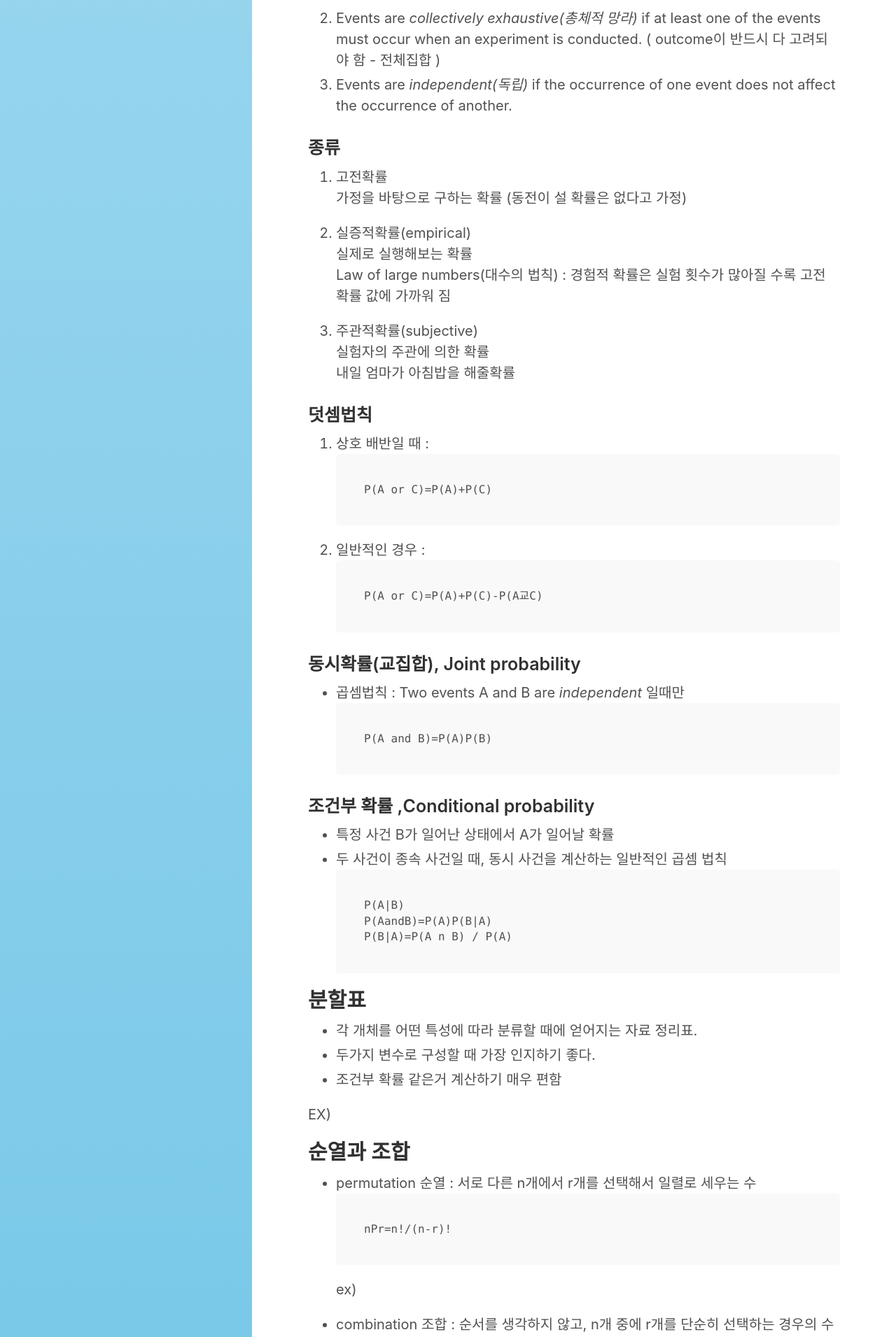
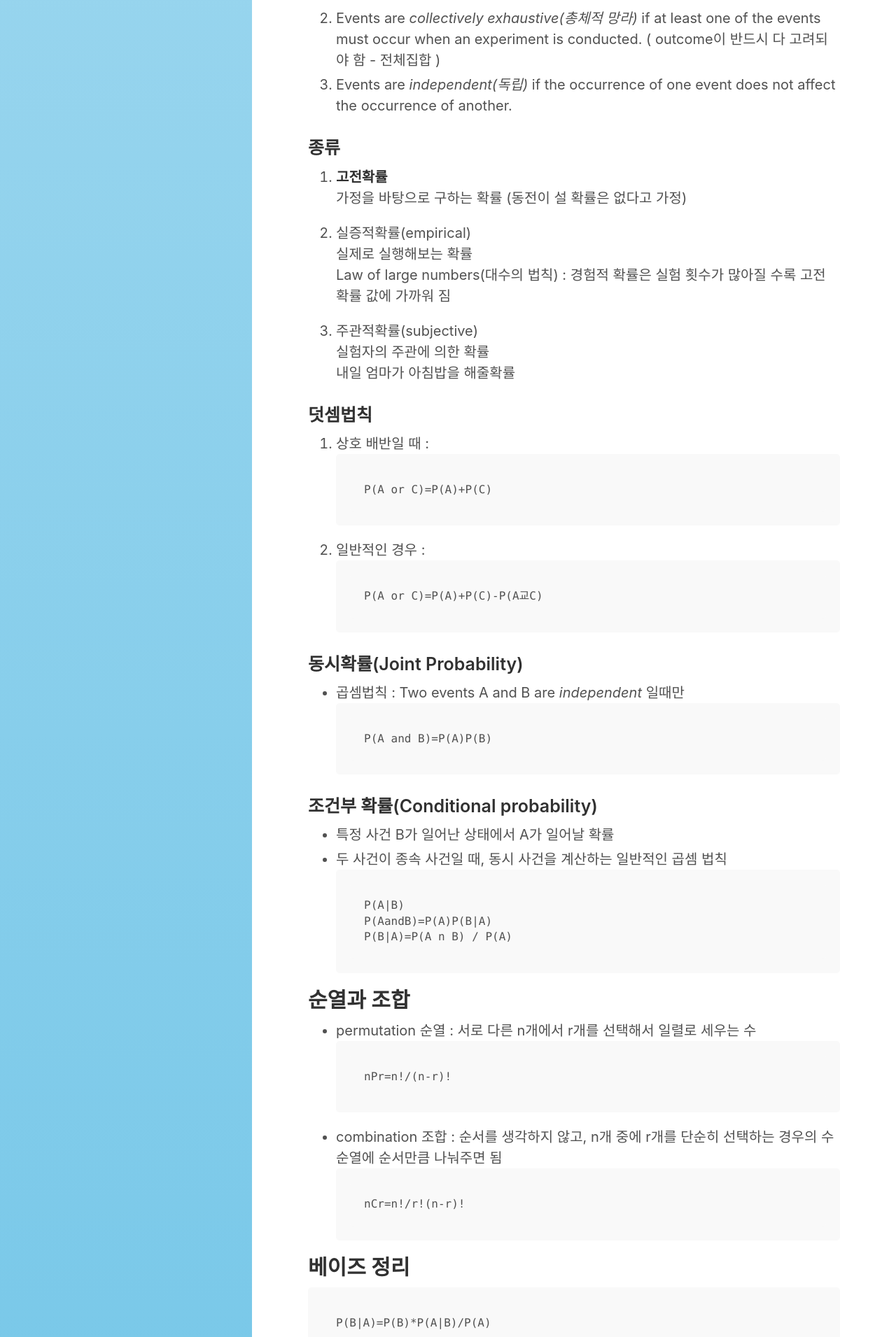
Before and after one commit to vlufoot/vlufoot.github.io, a Jekyll site: the page built from _posts/statistics/2018-11-26-biz_statistics_3.md, in a window 1280 px wide. Shown: the part 1035-2946 px from the top of the page at 70% size. Built offline with Jekyll 4.4.1, drawn with Linux system fonts in a browser that asks for light colours; some of the changed text lies outside the part shown.

Commit message:
Update 2018-11-26-biz_statistics_3.md

````diff
--- a/_posts/statistics/2018-11-26-biz_statistics_3.md
+++ b/_posts/statistics/2018-11-26-biz_statistics_3.md
@@ -38,7 +38,7 @@
 3. Events are *independent(독립)* if the occurrence of one event does not affect the occurrence of another.
 
 ### 종류
-1. 고전확률
+1. **고전확률**
 가정을 바탕으로 구하는 확률 (동전이 설 확률은 없다고 가정)
 
 2. 실증적확률(empirical)
@@ -48,8 +48,6 @@
 3. 주관적확률(subjective)
 실험자의 주관에 의한 확률
 내일 엄마가 아침밥을 해줄확률
-
-
 
 
 
@@ -65,13 +63,13 @@
 P(A or C)=P(A)+P(C)-P(A교C)
 ```
 
-### 동시확률(교집합), Joint probability
+### 동시확률(Joint Probability)
 * 곱셈법칙 : Two events A and B are *independent* 일때만
 ```
 P(A and B)=P(A)P(B)
 ```
 
-### 조건부 확률 ,Conditional probability
+### 조건부 확률(Conditional probability)
 * 특정 사건 B가 일어난 상태에서 A가 일어날 확률
 * 두 사건이 종속 사건일 때, 동시 사건을 계산하는 일반적인 곱셈 법칙
 ```
@@ -82,49 +80,41 @@
 
 
 
-## 분할표
-
-* 각 개체를 어떤 특성에 따라 분류할 때에 얻어지는 자료 정리표.
-* 두가지 변수로 구성할 때 가장 인지하기 좋다.
-* 조건부 확률 같은거 계산하기 매우 편함
-
-EX)
-
-
-
 ## 순열과 조합
 
 * permutation 순열 : 서로 다른 n개에서 r개를 선택해서 일렬로 세우는 수
 ```
 nPr=n!/(n-r)!
 ```
-ex)
-
 
 * combination 조합 : 순서를 생각하지 않고, n개 중에 r개를 단순히 선택하는 경우의 수
 순열에 순서만큼 나눠주면 됨
 ```
 nCr=n!/r!(n-r)!
 ```
-ex)
+
 
 
 
 ## 베이즈 정리
+```
+P(B|A)=P(B)*P(A|B)/P(A)
+```
 
-P(B|A)=P(B)*P(A|B)/P(A)
-
-어떠한 사건이 일어났을 때 확률값 =아무일도 안일어났을때 가정했을 때 확률값 * 뭔지 모르는 가능성
-
+```
 실제 세상을 적용한 앞면이 나올 확률
 동전이 앞면이 나올확률 = 1/2 (가정 : 동전은 휘지 않음)
 뭔지모르는 가능성 = 999/1000 (휜놈이 1000개중에 1개가 있다)
+어떠한 사건이 일어났을 때 확률값 =아무일도 안일어났을때 가정했을 때 확률값 * 뭔지 모르는 가능성
+Posterior Probabiliy = Prior Probability * Likelihood
 Posterior probability = 1/2 * 999/1000
+```
 
-ex) 그림
-ex) 병에 걸릴 확률
+* 이세상에는 서로 영향을 주는 인자가 너무 많기 때문에 정확한 확률을 계산하는 건 불가능
+* 데이터가 많아질 수록 점점 정확한 확률 계산
 
 
 
-* 이세상에는 서로 영향을 주는 인자가 너무 많기 때문에 정확한 확률을 계산하는 건 불가능
-* 데이터가 많아질 수록 점점 정확한 확률 계산
+## references
+
+경영통계 / 유태종교수님
````
